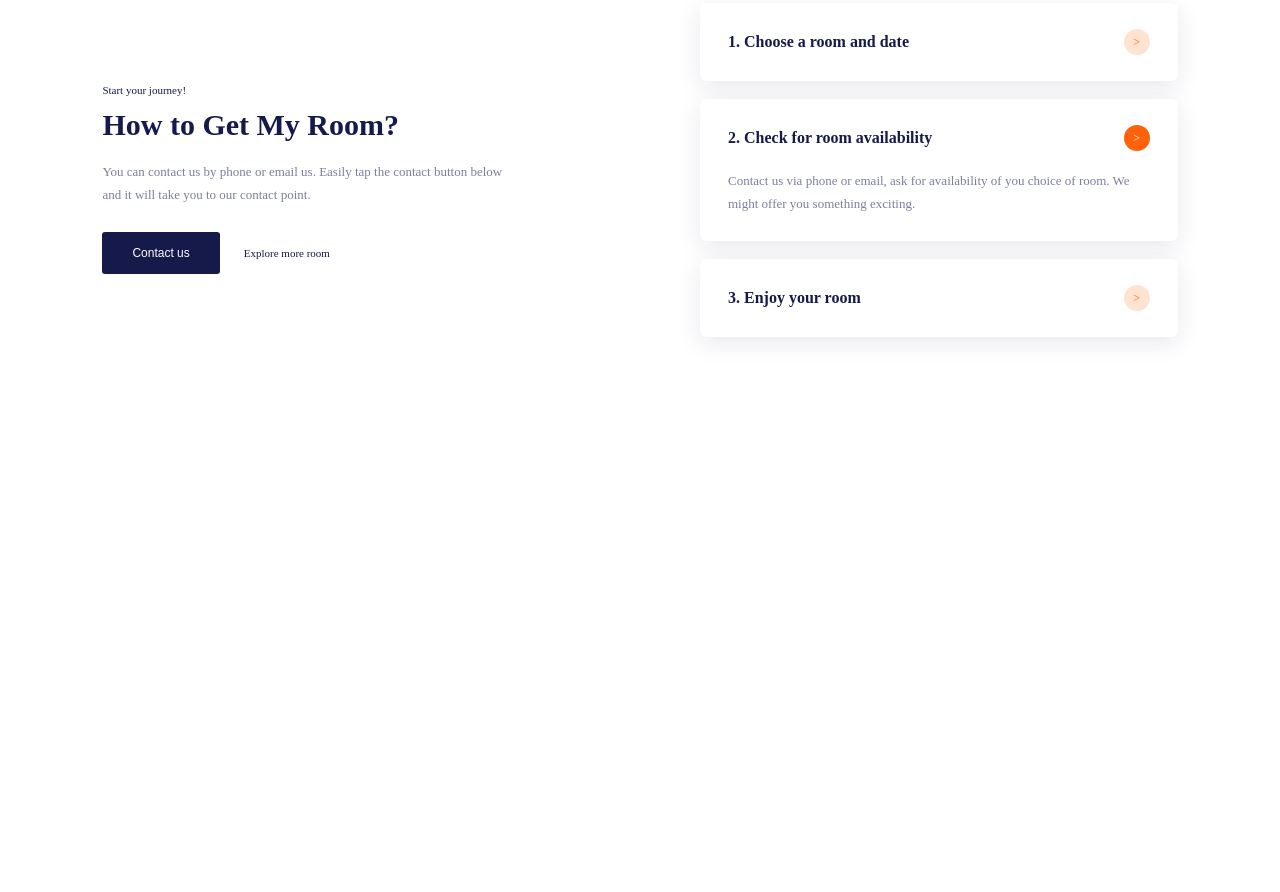
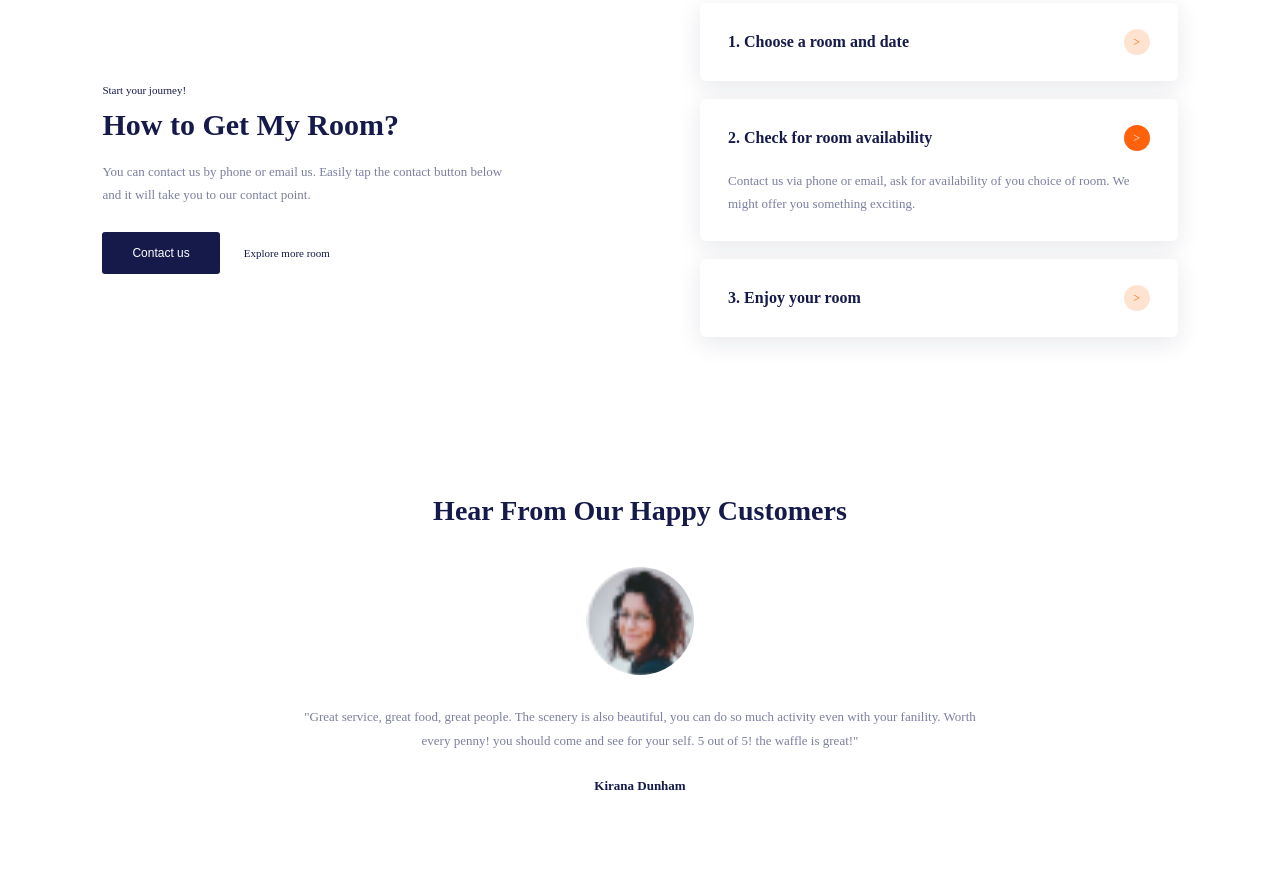
Before and after one commit to ffkabulka010-cmd/week3-home-1, a plain HTML site: page index.html in a window 1280 px wide. Shown: the part 3818-4710 px from the top of the page. Before the commit the page ends 4273 px from the top, so only its background shows below. Drawn offline with Linux system fonts and the light colour scheme.

Commit message:
sixth commits

```diff
--- a/index.html
+++ b/index.html
@@ -151,6 +151,23 @@
       </div>
     </div>
 
+    <div class="salom76">
+      <h2 class="salom77">Hear From Our Happy Customers</h2>
+      <div class="salom78"></div>
+      <p class="salom79">
+        "Great service, great food, great people. The scenery is also beautiful,
+        you can do so much activity even with your fanility. Worth every penny!
+        you should come and see for your self. 5 out of 5! the waffle is great!"
+      </p>
+      <p class="salom80">Kirana Dunham</p>
+      <div class="salom81">
+        <div class="salom82"></div>
+        <div class="salom83"></div>
+        <div class="salom84"></div>
+        <div class="salom85"></div>
+      </div>
+    </div>
+
 
   </body>
 </html>
--- a/stayle.css
+++ b/stayle.css
@@ -538,3 +538,44 @@
     line-height: 26px;
     font-size: 12px;
 }
+
+.salom76 {
+    padding: 40px 8% 80px;
+    text-align: center;
+}
+
+.salom77 {
+    margin: 0 0 40px;
+    font-size: 28px;
+    font-weight: 600;
+    color: #151a4a;
+}
+
+.salom78 {
+    width: 108px;
+    height: 108px;
+    margin: 0 auto 30px;
+    border-radius: 50%;
+    background: url("mijoz.png") center / cover no-repeat;
+}
+
+.salom79 {
+    margin: 0 auto 26px;
+    max-width: 680px;
+    font-size: 13px;
+    line-height: 1.8;
+    color: #7b7f9e;
+}
+
+.salom80 {
+    margin: 0 0 18px;
+    font-size: 13px;
+    font-weight: 600;
+    color: #151a4a;
+}
+
+.salom81 {
+    display: flex;
+    justify-content: center;
+    gap: 12px;
+}
```
